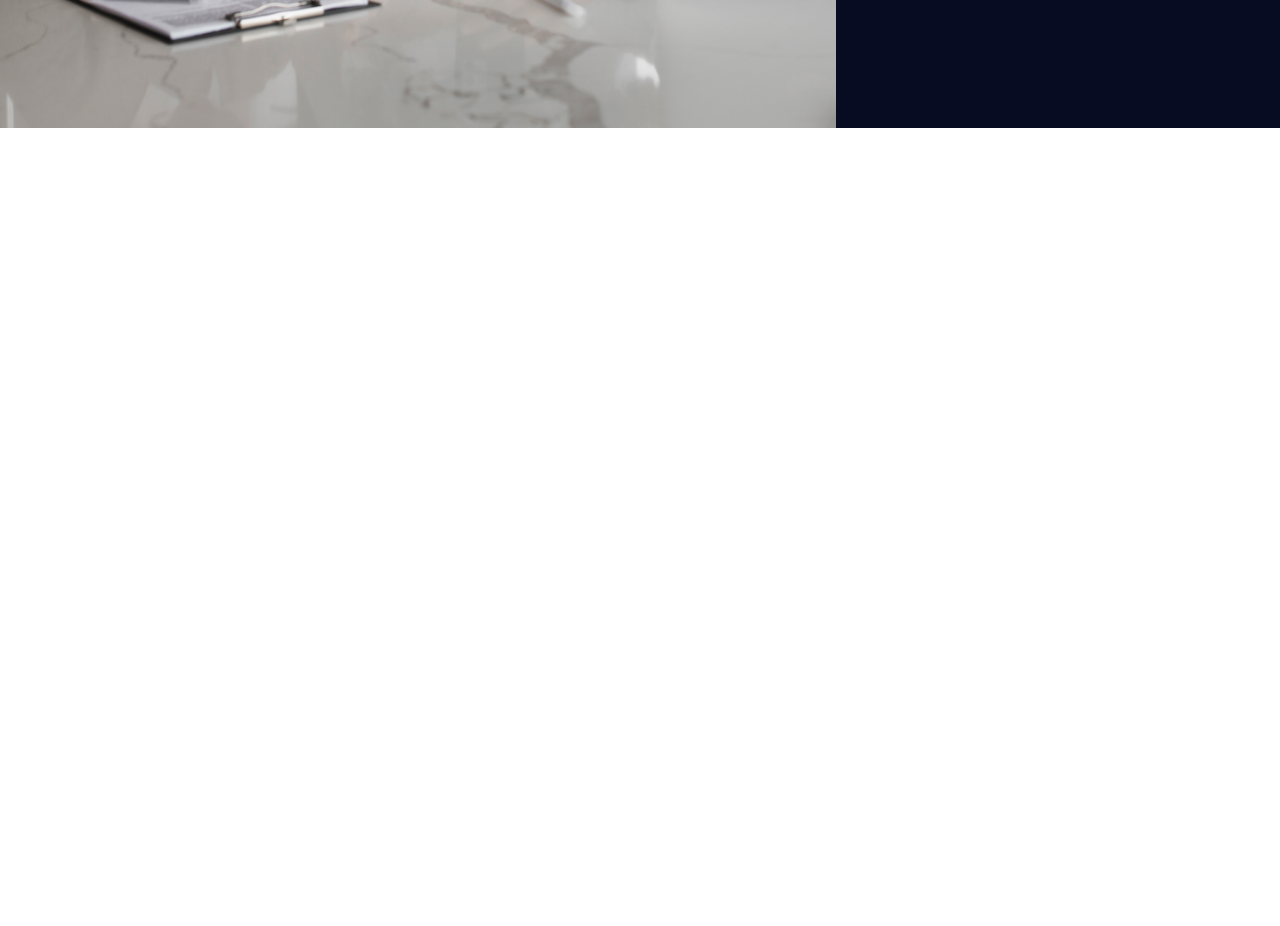
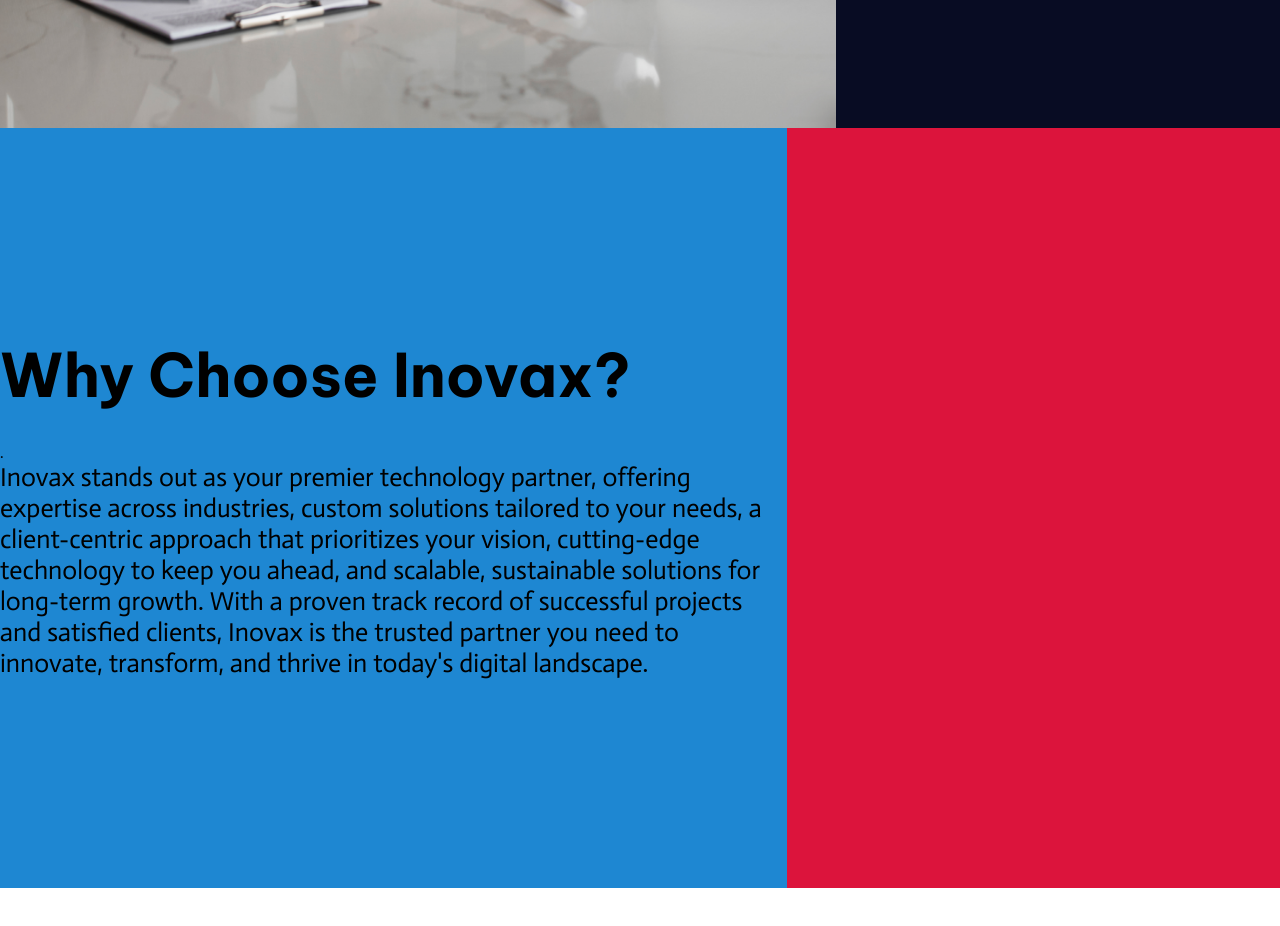
Before and after one commit to rafajdev/Inovax, a React (Vite) app: page / in a window 1280 px wide. Shown: the part 1440-2366 px from the top of the page. Built offline with nearby package versions, Linux system fonts and the light colour scheme.

Commit message:
Updated 'App.tsx'. Added benefits section

```diff
--- a/src/App.tsx
+++ b/src/App.tsx
@@ -1,5 +1,6 @@
 import Navbar from "./components/navbar"
 import AboutUs from "./sections/aboutus"
+import Benefits from "./sections/benefits"
 import Home from "./sections/home"
 import "./styles/global.css"
 
@@ -9,6 +10,7 @@ function App() {
       <Navbar />
       <Home />
       <AboutUs />
+      <Benefits />
     </>
   )
 }
```
